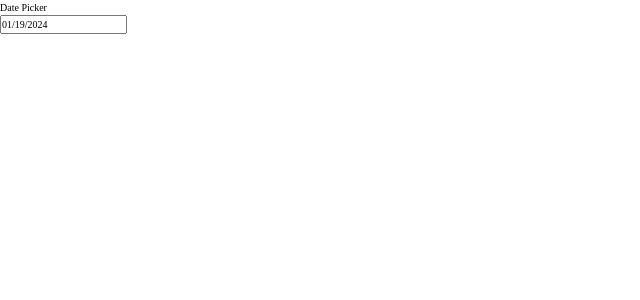
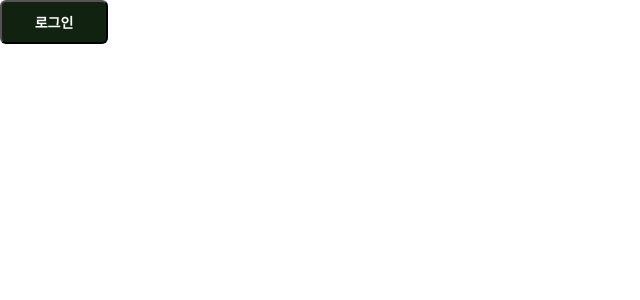
Before and after one commit to TripTripNow/TodayTrip, a Next.js app: page / in a window 1280 px wide. Shown: the top 300 px of the page, without its empty margins (0-640 px from the left). Built offline with nearby package versions, Linux system fonts and the light colour scheme.

Commit message:
Feat: 버튼 컴포넌트 기본 설정 #12

```diff
--- /dev/null
+++ b/src/components/common/Button/Button.module.css
@@ -0,0 +1,17 @@
+.button {
+  display: flex;
+  width: 108px;
+  padding: 10px 20px;
+  justify-content: center;
+  align-items: center;
+  gap: 8px;
+  border-radius: 6px;
+  background: var(--Brand-Nomad-black_112211, #121);
+  color: var(--white-white_FFFFFF, #FFF);
+  text-align: center;
+  font-family: "Spoqa Han Sans Neo";
+  font-size: 14px;
+  font-style: normal;
+  font-weight: 700;
+  line-height: normal;
+}
--- /dev/null
+++ b/src/components/common/Button/Button.tsx
@@ -0,0 +1,13 @@
+import { MouseEventHandler } from 'react';
+import styles from './Button.module.css';
+
+interface ButtonProps {
+  text: string;
+  onClick?: MouseEventHandler<HTMLButtonElement>;
+}
+
+function Button({ text }: ButtonProps) {
+  return <button className={styles.button}>{text}</button>;
+}
+
+export default Button;
--- a/src/pages/index.tsx
+++ b/src/pages/index.tsx
@@ -1,9 +1,9 @@
-import DatePicker from '@/components/common/DatePicker/DatePicker';
+import Button from '@/components/common/Button/Button';
 
 function Home() {
   return (
     <div>
-      <DatePicker />
+      <Button text="로그인" />
     </div>
   );
 }
```
